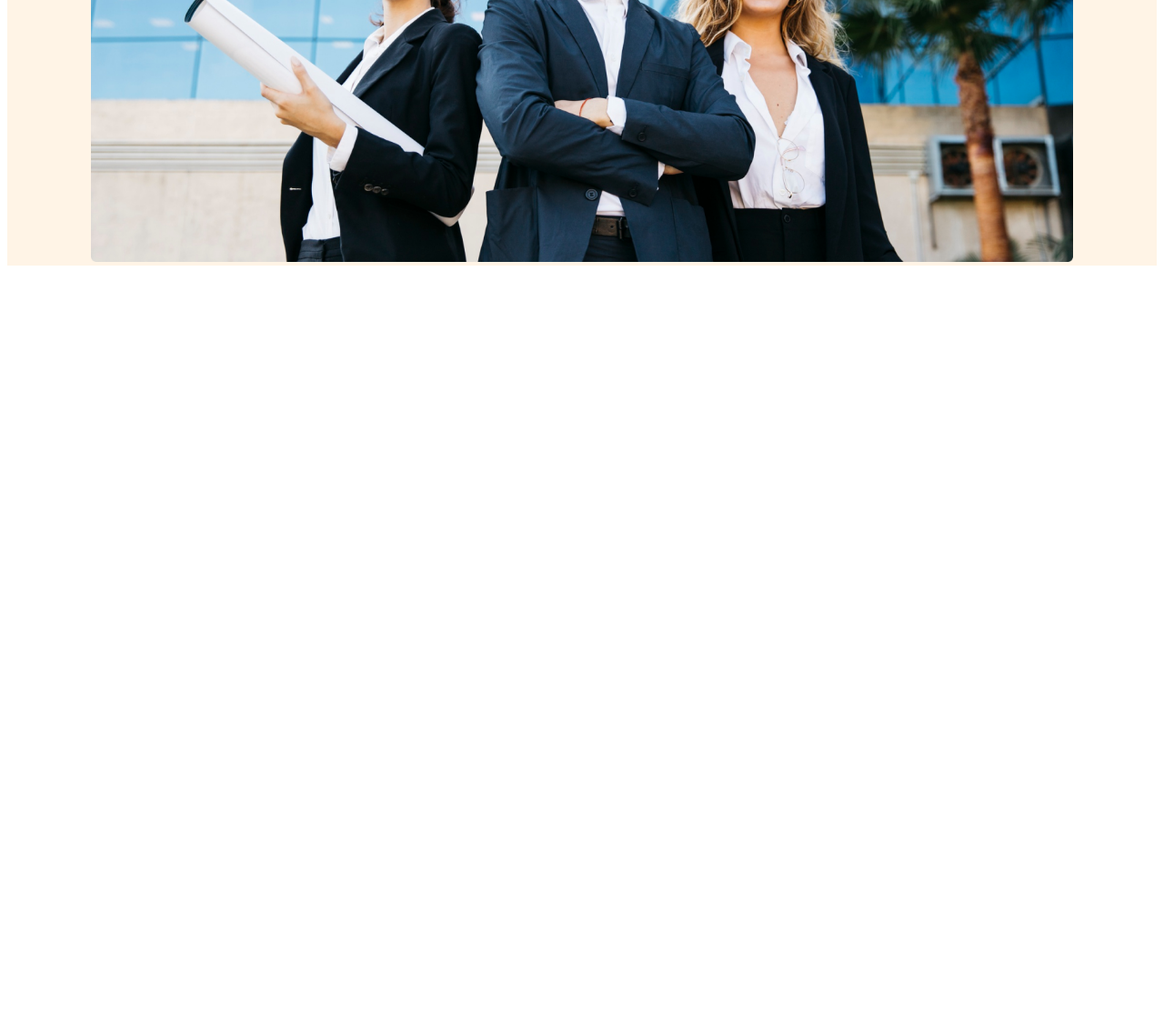
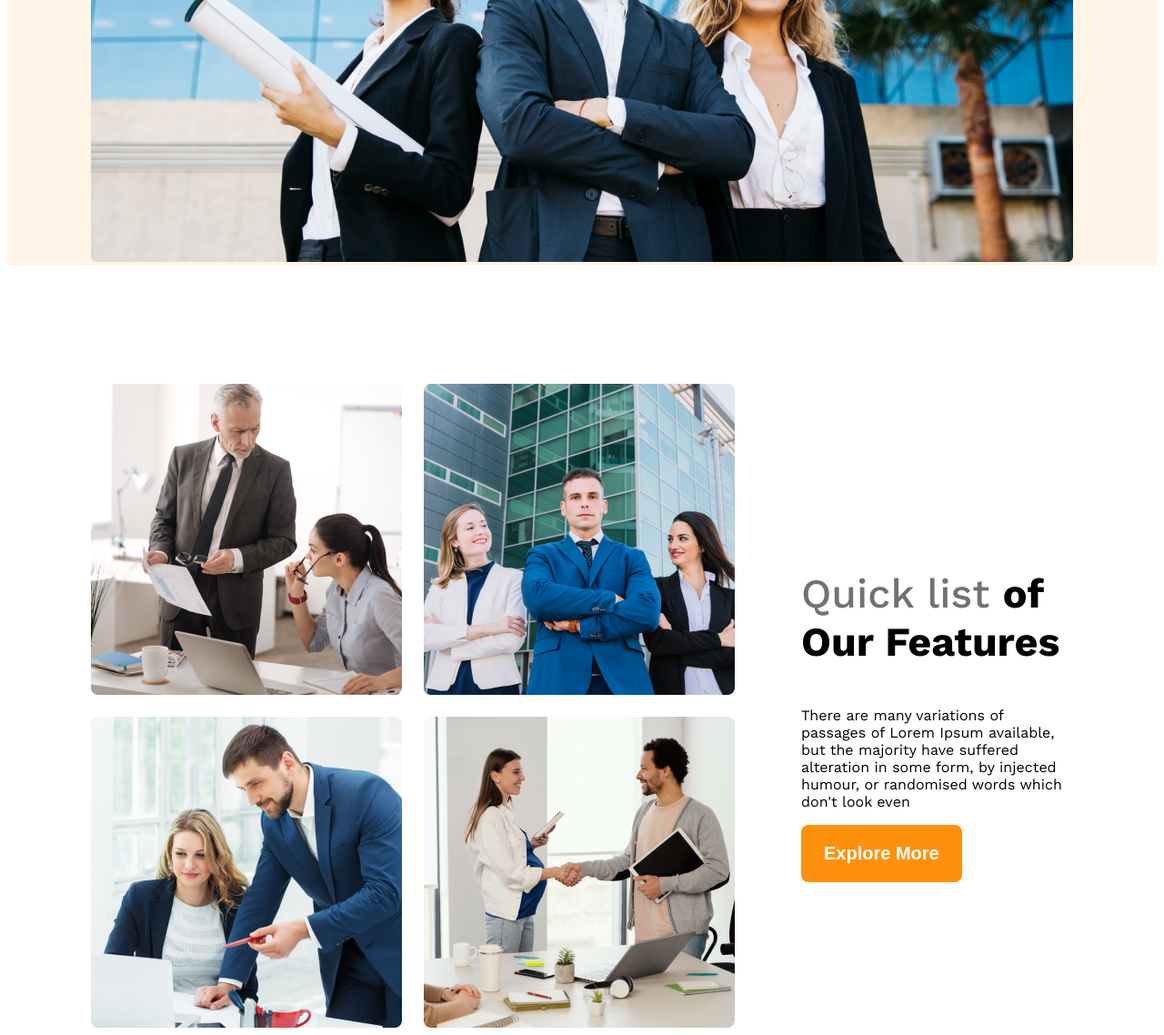
Before and after one commit to ashiqur0/g3-architects-website, a plain HTML site: page index.html in a window 1280 px wide. Shown: the part 803-1941 px from the top of the page at 91% size. Before the commit the page ends 1103 px from the top, so only its background shows below. Drawn offline with nearby package versions, Linux system fonts and the light colour scheme.

Commit message:
Addeded Main Section

```diff
--- a/index.html
+++ b/index.html
@@ -29,7 +29,19 @@
         </div>
     </header>
     <main>
-
+        <section class="teams display-flex">
+            <div class="team-img-container">
+                <img src="images/team1.png" alt="">
+                <img src="images/team2.png" alt="">
+                <img src="images/team3.png" alt="">
+                <img src="images/team4.png" alt="">
+            </div>
+            <div class="our-features">
+                <h3 class="features-tile"><span id="quick-list" class="text-light-gray">Quick list </span> <span>of Our </span> <span>Features</span></h3>
+                <p class="features-description">There are many variations of passages of Lorem Ipsum available, but the majority have suffered alteration in some form, by injected humour, or randomised words which don't look even</p>
+                <button class="btn-primary">Explore More</button>
+            </div>
+        </section>
     </main>
     <footer>
 
--- a/styles/architects.css
+++ b/styles/architects.css
@@ -19,6 +19,9 @@
 .text-gray {
     color: #424242;
 }
+.text-light-gray {
+    color: #727272;
+}
 .btn-primary {
     background-color: #FF900E;
     color: white;
@@ -27,6 +30,15 @@
     font-weight: 600;
     border-radius: 8px;
     border: none;
+}
+
+main {
+    max-width: 1080px;
+    margin: 0 auto;
+}
+
+main > section {
+    margin-top: 130px;
 }
 
 /* header styles */
@@ -69,6 +81,27 @@
     width: 100%;
 }
 
+/* team and feature related style */
+.teams {
+    align-items: center;
+}
+.team-img-container{
+    display: grid;
+    grid-template-columns: repeat(2, 1fr);
+    gap: 24px;
+}
+.our-features {
+    margin-left: 73px;
+    max-width: 530px;
+}
+.features-tile {
+    font-size: 2.8rem;
+    font-weight: 700;
+}
+#quick-list {
+    font-weight: 500;
+}
+
 /* responsive media query */
 @media screen and (max-width: 576px) {
     .navbar, .nav-links {
```
